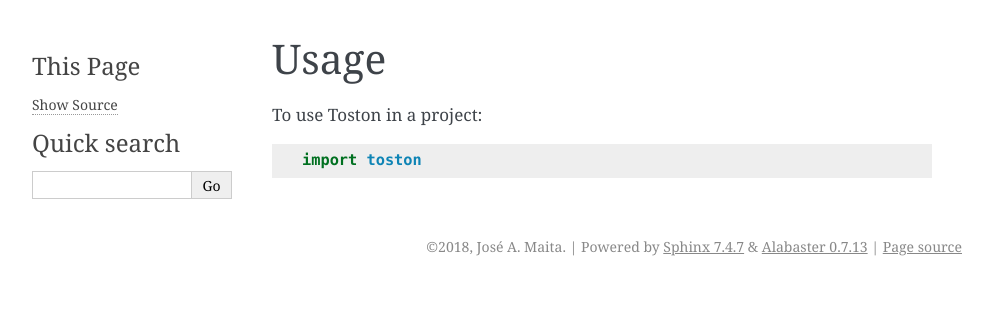
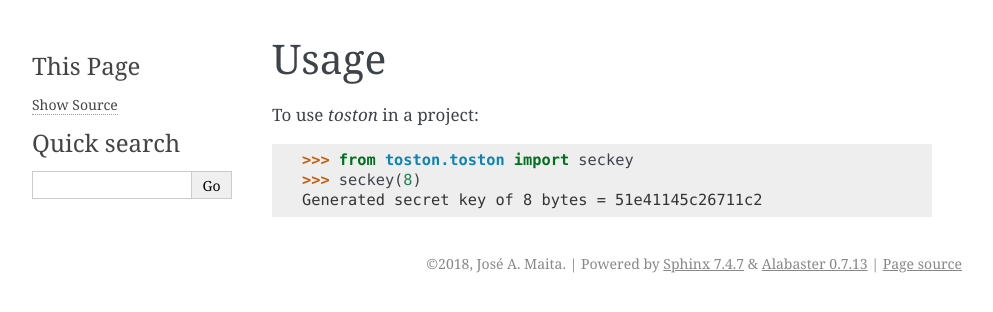
Before and after one commit to joseamaita/toston, a Sphinx documentation site: the page built from docs/usage.rst, in a window 1280 px wide. Shown: the top 312 px of the page, without its empty margins (148-1141 px from the left). Built offline with Sphinx 7.4.7, drawn with Linux system fonts in a browser that asks for light colours.

Commit message:
Update module documentation
  This adds:

  - Module usage updated (usage.rst)

```diff
--- a/docs/usage.rst
+++ b/docs/usage.rst
@@ -2,6 +2,8 @@
 Usage
 =====
 
-To use Toston in a project::
+To use `toston` in a project::
 
-    import toston
+    >>> from toston.toston import seckey
+    >>> seckey(8)
+    Generated secret key of 8 bytes = 51e41145c26711c2
```
